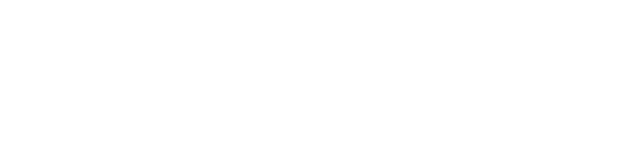
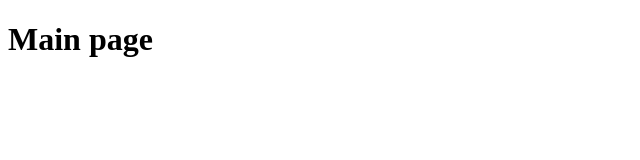
Before and after one commit to Kirill-N-dev/test-git, a plain HTML site: page index.html in a window 1280 px wide. Shown: the whole page, without its empty margins (0-640 px from the left). Drawn offline with Linux system fonts and the light colour scheme.

Commit message:
add html for the main page

```diff
--- a/index.html
+++ b/index.html
@@ -4,7 +4,9 @@
     <meta charset="UTF-8" />
     <meta http-equiv="X-UA-Compatible" content="IE=edge" />
     <meta name="viewport" content="width=device-width, initial-scale=1.0" />
-    <title>Document</title>
+    <title>Main page</title>
   </head>
-  <body></body>
+  <body>
+    <h1>Main page</h1>
+  </body>
 </html>
```
